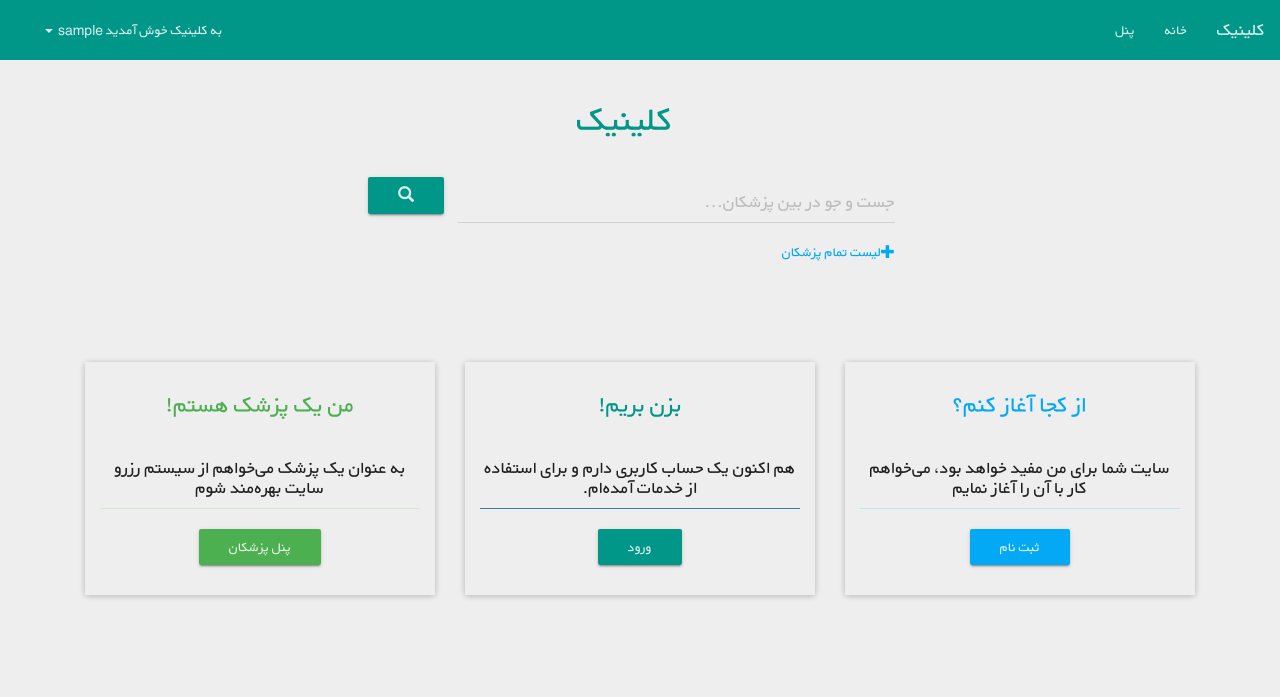
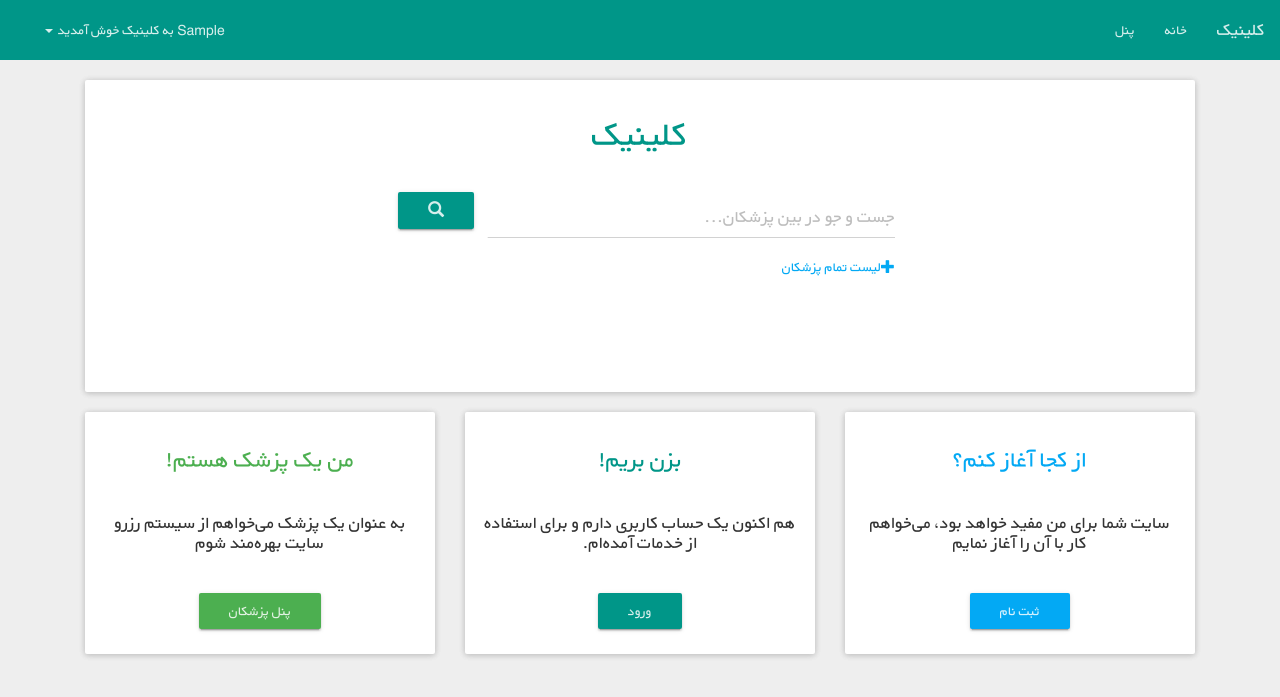
Before and after one commit to hosseinvand/Clinic, a Django app: page / in a window 1280 px wide. Shown: the top 697 px of the page. Run offline with Django 3.2, Linux system fonts and the light colour scheme; the visitor is signed in with stand-in values (Sample User, id 1); some libraries are stand-ins or nearby versions.

Commit message:
improve site style

```diff
--- a/reservation/templates/home_page.html
+++ b/reservation/templates/home_page.html
@@ -8,7 +8,6 @@
     <div id="search">
         {% include "search.html" %}
     </div>
-    <div class="blank-divider"></div>
     <div id="registration">
         {% include "register_section.html" %}
     </div>
--- a/reservation/templates/register_section.html
+++ b/reservation/templates/register_section.html
@@ -2,48 +2,46 @@
     <div class="row">
         <div class="col-sm-4 col-xs-12">
             <div class="panel panel-default  text-center">
-                <div class="panel-heading">
+                <div class="panel-body">
                     <h3  class="text-info">از کجا آغاز کنم؟</h3>
                     <br>
                     <h4>
                         سایت شما برای من مفید خواهد بود، می‌خواهم کار با آن را آغاز نمایم
                     </h4>
-                    <div class="panel-footer panel-info">
-                        <a href="{% url 'register' %}" class="btn btn-info btn-raised" role="button">ثبت نام </a>
-                    </div>
+                    </br>
+                    <a href="{% url 'register' %}" class="btn btn-info btn-raised" role="button">ثبت نام </a>
                 </div>
 
             </div>
         </div>
         <div class="col-sm-4 col-xs-12">
             <div class="panel panel-default text-center">
-                <div class="panel-heading">
+                <div class="panel-body">
                     <h3 class="text-primary">بزن بریم!</h3>
                     <br>
                     <h4>
                         هم اکنون یک حساب کاربری دارم و برای استفاده از خدمات آمده‌ام.
                     </h4>
-                    <div class="panel-footer panel-primary">
-                        <a href="{% url 'login' %}" class="btn btn-primary btn-raised" role="button">ورود</a>
-                    </div>
+                    </br>
+                    <a href="{% url 'login' %}" class="btn btn-primary btn-raised" role="button">ورود</a>
                 </div>
             </div>
         </div>
         <div class="col-sm-4 col-xs-12">
             <div class="panel panel-default text-center">
-                <div class="panel-heading text-success">
+                <div class="panel-body">
                     <h3 class="text-success">من یک پزشک هستم!</h3>
                     <br>
                     <h4>
                         به عنوان یک پزشک می‌خواهم از سیستم رزرو سایت بهره‌مند شوم
                     </h4>
-                    <div class="panel-footer panel-success">
-                        <a href="{% url 'doctorRegister' %}" class="btn btn-success btn-raised" role="button">پنل پزشکان</a>
-                    </div>
+                    </br>
+                    <a href="{% url 'doctorRegister' %}" class="btn btn-success btn-raised" role="button">پنل پزشکان</a>
+                </div>
 
 
-                </div>
             </div>
         </div>
     </div>
 </div>
+</div>
--- a/reservation/templates/search.html
+++ b/reservation/templates/search.html
@@ -1,27 +1,23 @@
 {% load material_form %}
 {% load widget_tweaks %}
-{# <form id="searchform" action="{% url 'blog_search_list_view' %}" method="get" accept-charset="utf-8">#}
-{#      <button class="searchbutton" type="submit">#}
-{#        <i class="fa fa-search"></i>#}
-{#      </button>#}
-{#      <input class="searchfield" id="searchbox" name="q" type="text" placeholder="Search">#}
-{#    </form>#}
-<div class="container">
+<div class="col-md-12">
+    <div class="panel">
+        <div class="panel-body">
             <div class="col-md-6 col-md-offset-3 center-align">
                 <h1 class="text-center text-primary text-darken-4">کلینیک</h1>
                 <div id="custom-search-input">
                     <div class="input-group col-md-12">
-{#                    <fieldset>#}
-{#                    {{ form.name | attr:"placeholder:جست و جو در بین پزشکان..." | add_class:"form-control input-lg text-primary"}}#}
                         <input id="doctor_name" type="text" class="form-control input-lg text-primary" placeholder="جست و جو در بین پزشکان...">
                     <span class="input-group-addon">
                         <button class="btn btn-floating btn-primary btn-lg btn-raised" onclick=searchFunction("doctor_name") type="submit">
                             <i class="glyphicon glyphicon-search"></i>
                         </button>
                     </span>
-{#                    </fieldset>#}
                     </div>
                 </div>
                 <a class="text-info" href="/search//"><i class="glyphicon glyphicon-plus"></i>لیست تمام پزشکان</a>
+                <div class="blank-divider"></div>
             </div>
         </div>
+    </div>
+</div>
--- a/static/css/profile.css
+++ b/static/css/profile.css
@@ -122,7 +122,3 @@
 .mail {
     font-size: 16px;
 }
-
-.media-body h2.center{
-    margin: 30px;
-}
--- a/templates/layout.html
+++ b/templates/layout.html
@@ -9,7 +9,7 @@
     <meta charset="utf-8">
     <meta http-equiv="X-UA-Compatible" content="IE=edge">
     <meta name="viewport" content="width=device-width, initial-scale=1">
-    <title>{{ PageTitle }}</title>
+    <title>کلینیک</title>
     <meta name="description" content="Article Tagging and Comment System"/>
 
     <!-- Material Design fonts -->
@@ -63,8 +63,8 @@
                 {% if user.is_authenticated %}
                     <li class="dropdown">
                         <a href="bootstrap-elements.html" data-target="#" class="dropdown-toggle" data-toggle="dropdown">
+                            {{ user.first_name }}
                             به کلینیک خوش آمدید
-                            {{ user.username }}
                             <b class="caret"></b>
 
                         </a>
```
Also changed, not shown: reservation/templates/panel.html (+19 -16 lines), static/image/avatar.png (added). Lines whose indentation alone changed are shown as unchanged.
